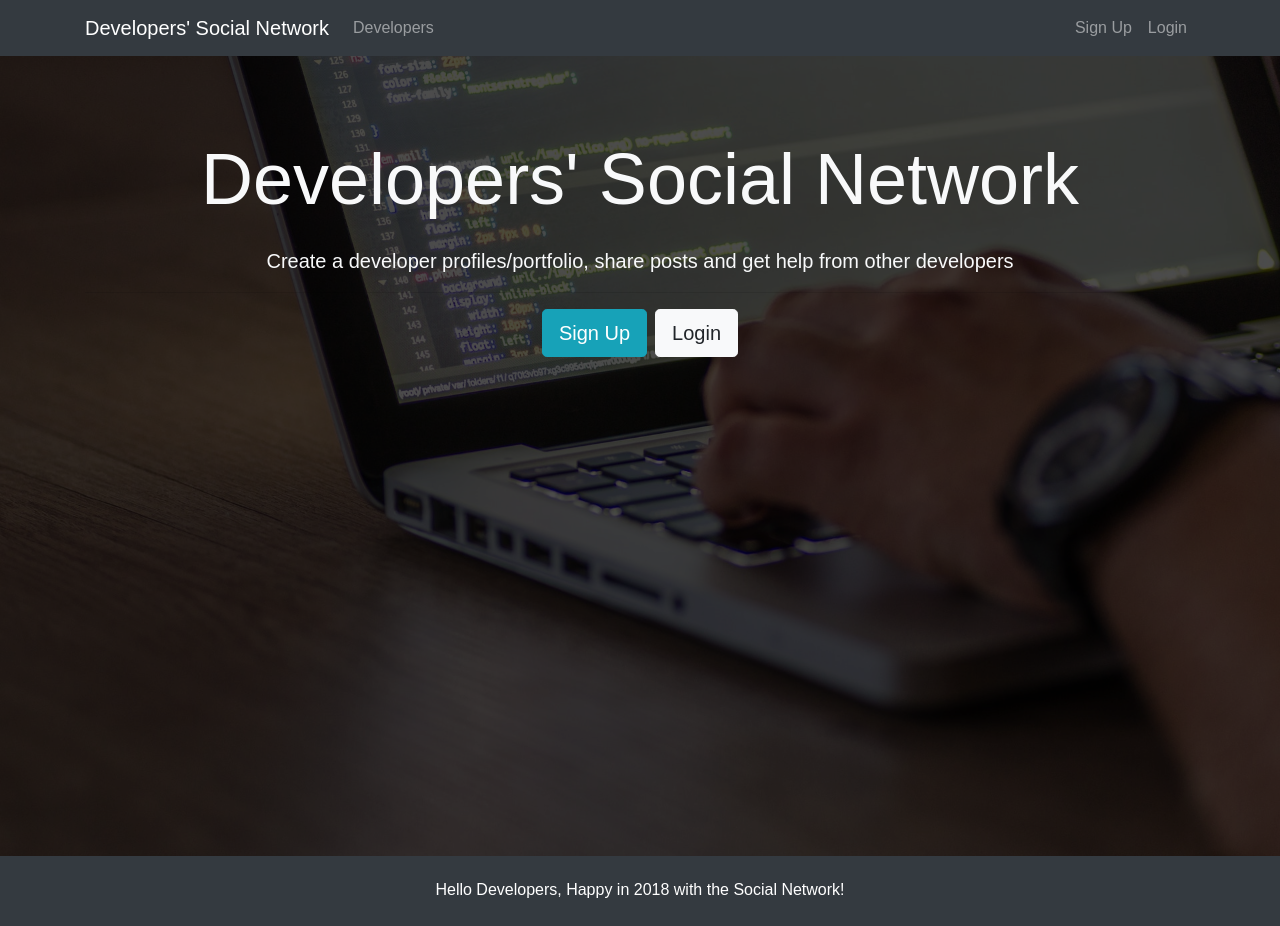
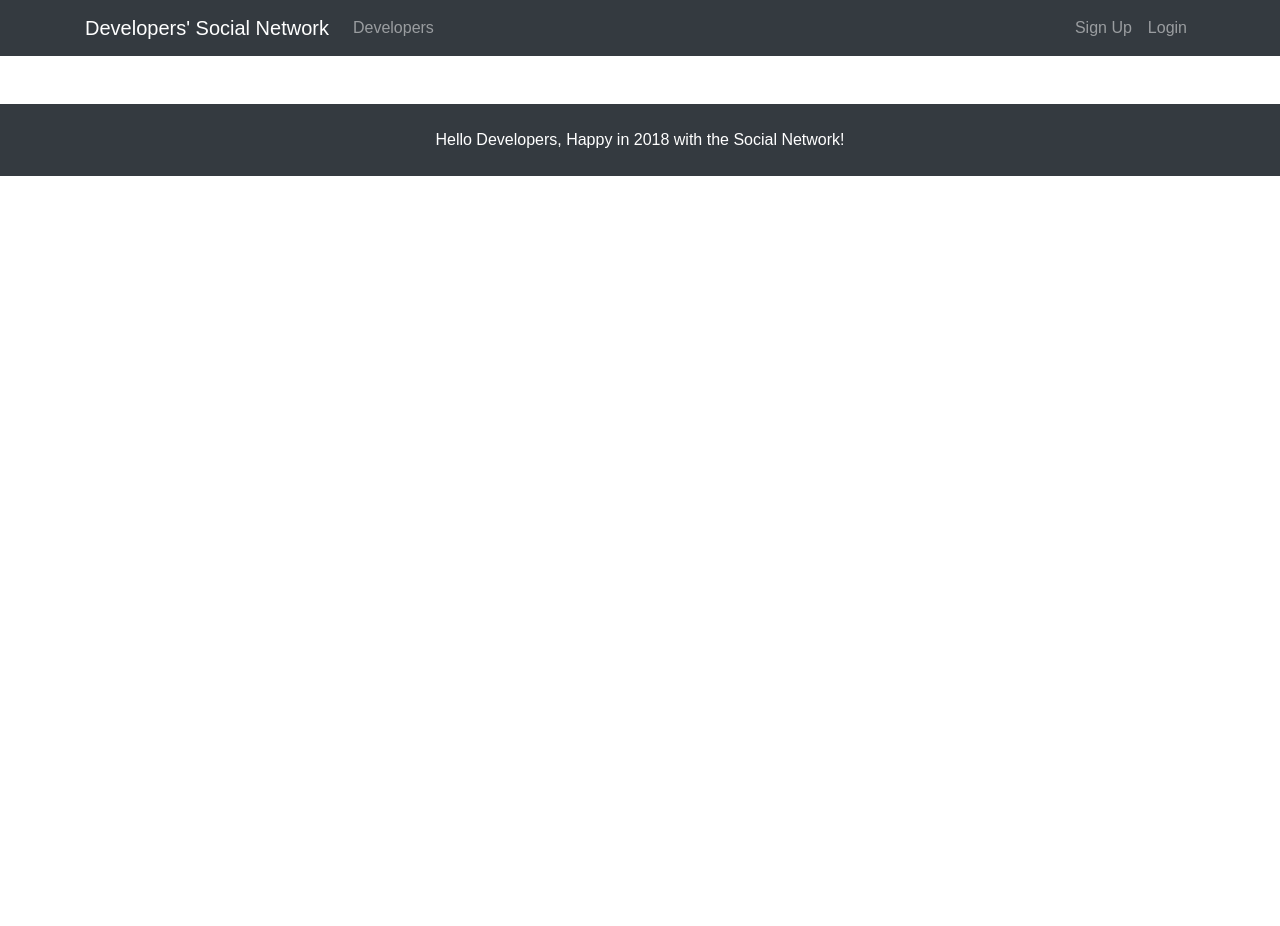
Before and after one commit to hnzhang/social-client, a React (Create React App) app: page /register in a window 1280 px wide. After the commit the page ends 800 px from the top, so only its background shows below. Built offline with nearby package versions, Linux system fonts and the light colour scheme.

Commit message:
react router setup

```diff
--- a/src/App.js
+++ b/src/App.js
@@ -1,17 +1,22 @@
 import React, { Component } from 'react';
+import {BrowserRouter as Router, Route} from 'react-router-dom';
+
 import Navbar from './components/layout/Navbar';
 import Footer from './components/layout/Footer';
 import Landing from './components/layout/Landing';
+
 import './App.css';
 
 class App extends Component {
   render() {
     return (
-      <div className="App">
-        <Navbar />
-        <Landing />
-        <Footer />
-      </div>
+      <Router>
+        <div className="App">
+          <Navbar />
+          <Route exact path='/' component= {Landing} />
+          <Footer />
+        </div>
+      </Router>
     );
   }
 }
--- a/src/components/layout/Landing.js
+++ b/src/components/layout/Landing.js
@@ -1,5 +1,5 @@
 import React, { Component } from 'react';
-//import { Link } from 'react-router-dom';
+import { Link } from 'react-router-dom';
 //import { PropTypes } from 'prop-types';
 //import { connect } from 'react-redux';
 
@@ -24,12 +24,8 @@ class Landing extends Component {
                   from other developers
                 </p>
                 <hr />
-                <a href="/register" className="btn btn-lg btn-info mr-2">
-                  Sign Up
-                </a>
-                <a href="/login" className="btn btn-lg btn-light">
-                  Login
-                </a>
+                <Link to="/register" className="btn btn-lg btn-info mr-2"> Sign Up </Link>
+                <Link to="/login" className="btn btn-lg btn-light"> Login </Link>
               </div>
             </div>
           </div>
```
